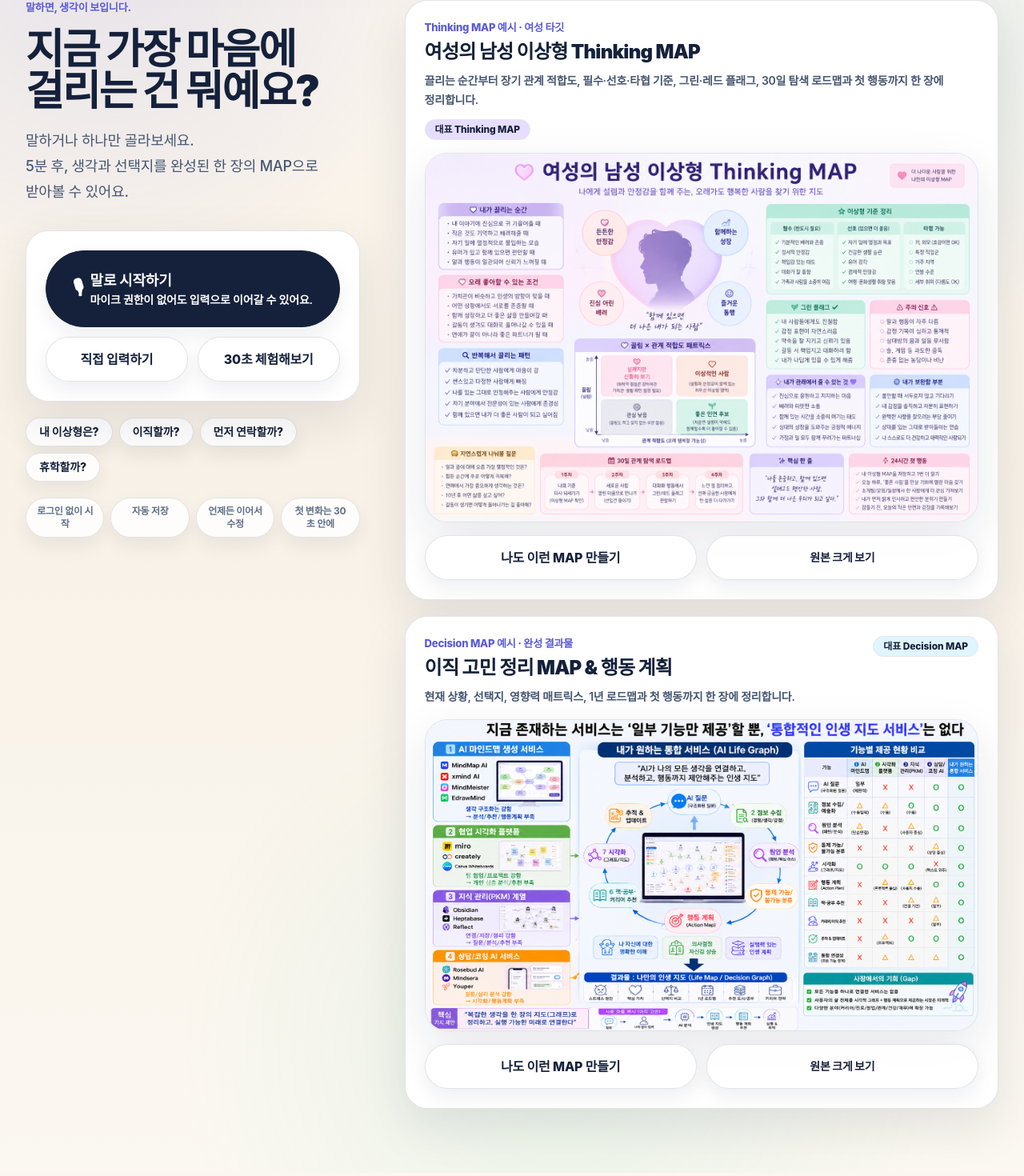
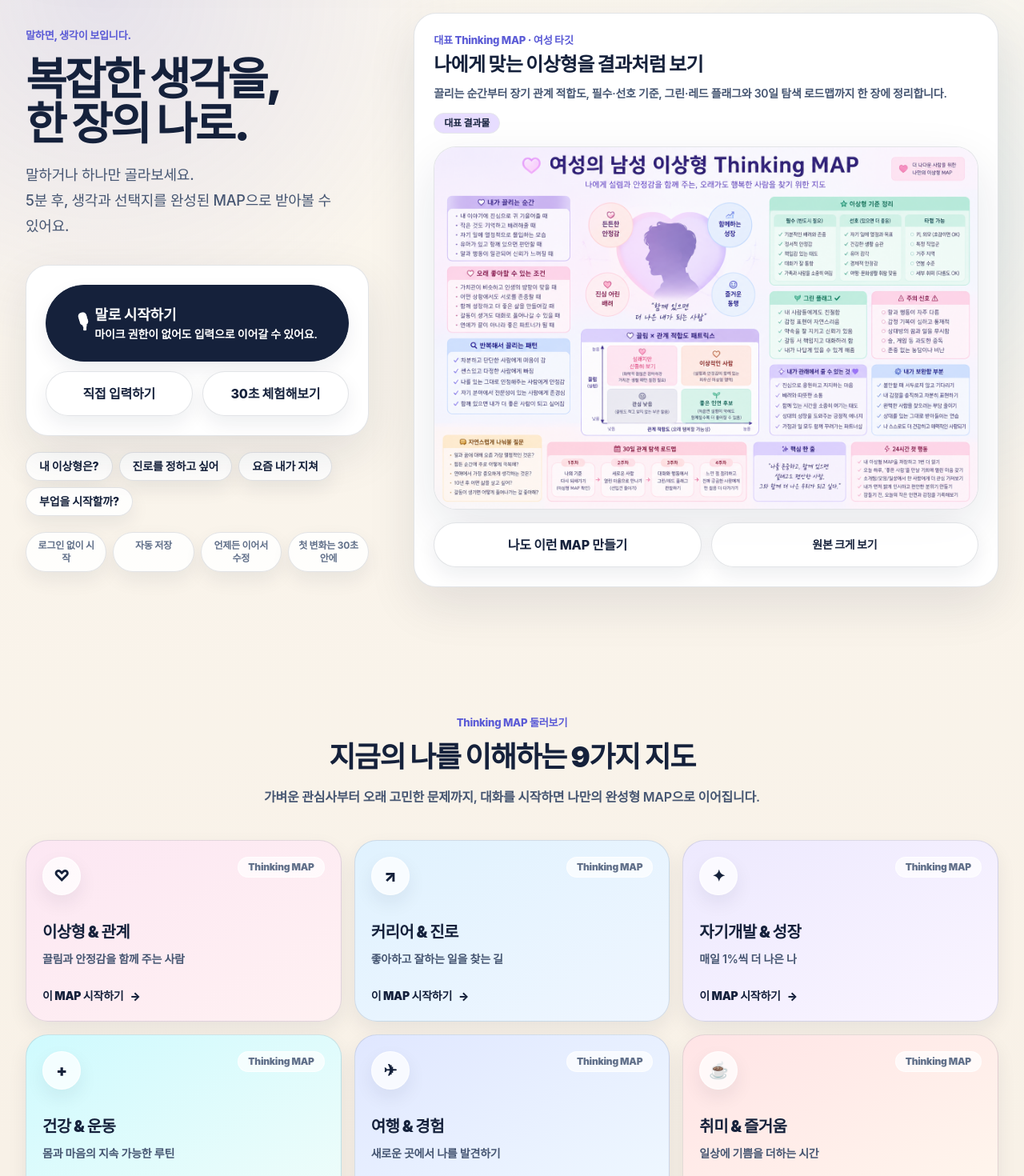
Before and after one commit to kwakhaeyong/map-mvp, a Next.js app: page / in a window 1280 px wide. Shown: the part 146-1616 px from the top of the page at 80% size. Built offline with nearby package versions, Linux system fonts and the light colour scheme.

Commit message:
feat: rebuild landing into showcase gallery

```diff
--- a/src/map-decision-v1/components/Landing.tsx
+++ b/src/map-decision-v1/components/Landing.tsx
@@ -17,7 +17,19 @@ export function Brand() {
   );
 }
 
-const topics = ["내 이상형은?", "이직할까?", "먼저 연락할까?", "휴학할까?"];
+const topics = ["내 이상형은?", "진로를 정하고 싶어", "요즘 내가 지쳐", "부업을 시작할까?"];
+
+const thinkingTopics = [
+  { title: "이상형 & 관계", subtitle: "끌림과 안정감을 함께 주는 사람", icon: "♡", tone: "from-pink-100 to-rose-50", topic: "내가 원하는 남성 이상형은 어떤 사람일까?" },
+  { title: "커리어 & 진로", subtitle: "좋아하고 잘하는 일을 찾는 길", icon: "↗", tone: "from-sky-100 to-blue-50", topic: "내 진로와 커리어 방향을 정리하고 싶어" },
+  { title: "자기개발 & 성장", subtitle: "매일 1%씩 더 나은 나", icon: "✦", tone: "from-violet-100 to-purple-50", topic: "내 성장 계획을 만들고 싶어" },
+  { title: "건강 & 운동", subtitle: "몸과 마음의 지속 가능한 루틴", icon: "+", tone: "from-cyan-100 to-teal-50", topic: "건강과 운동 루틴을 만들고 싶어" },
+  { title: "여행 & 경험", subtitle: "새로운 곳에서 나를 발견하기", icon: "✈", tone: "from-indigo-100 to-sky-50", topic: "나에게 맞는 여행과 경험을 정리하고 싶어" },
+  { title: "취미 & 즐거움", subtitle: "일상에 기쁨을 더하는 시간", icon: "☕", tone: "from-rose-100 to-orange-50", topic: "나에게 맞는 취미를 찾고 싶어" },
+  { title: "인간관계 & 소통", subtitle: "더 깊고 편안한 관계 만들기", icon: "◎", tone: "from-emerald-100 to-green-50", topic: "인간관계와 소통을 정리하고 싶어" },
+  { title: "학업 & 자격증", subtitle: "배움을 성취로 연결하는 계획", icon: "□", tone: "from-fuchsia-100 to-pink-50", topic: "학업과 자격증 계획을 세우고 싶어" },
+  { title: "창업 & 부업", subtitle: "작게 실험하고 크게 키우는 길", icon: "△", tone: "from-orange-100 to-amber-50", topic: "창업이나 부업 아이디어를 정리하고 싶어" },
+];
 
 type ShowcaseCardProps = {
   kicker: string;
@@ -32,168 +44,107 @@ type ShowcaseCardProps = {
   onStart: (topic?: string) => void;
 };
 
-function ShowcaseCard({
-  kicker,
-  title,
-  description,
-  badge,
-  badgeTone,
-  imageSrc,
-  imageAlt,
-  imageLabel,
-  startTopic,
-  onStart,
-}: ShowcaseCardProps) {
+function ShowcaseCard({ kicker, title, description, badge, badgeTone, imageSrc, imageAlt, imageLabel, startTopic, onStart }: ShowcaseCardProps) {
   return (
     <Card className="overflow-hidden p-4 sm:p-5">
       <div className="mb-4 flex flex-wrap items-start justify-between gap-3">
         <div className="max-w-2xl">
           <p className="kicker">{kicker}</p>
-          <h2 className="mt-1 text-xl font-black tracking-[-0.03em] sm:text-2xl">
-            {title}
-          </h2>
-          <p className="mt-2 break-keep text-sm font-semibold leading-6 text-text-secondary">
-            {description}
-          </p>
+          <h2 className="mt-1 text-xl font-black tracking-[-0.03em] sm:text-2xl">{title}</h2>
+          <p className="mt-2 break-keep text-sm font-semibold leading-6 text-text-secondary">{description}</p>
         </div>
         <Badge tone={badgeTone}>{badge}</Badge>
       </div>
-
-      <a
-        href={imageSrc}
-        target="_blank"
-        rel="noreferrer"
-        className="group block overflow-hidden rounded-large border border-border bg-surface-elevated shadow-floating focus-visible:outline-none focus-visible:ring-4 focus-visible:ring-primary/20"
-        aria-label={imageLabel}
-      >
-        <img
-          src={imageSrc}
-          alt={imageAlt}
-          className="h-auto w-full object-contain transition-transform duration-300 group-hover:scale-[1.01]"
-          loading="eager"
-        />
+      <a href={imageSrc} target="_blank" rel="noreferrer" className="group block overflow-hidden rounded-large border border-border bg-surface-elevated shadow-floating focus-visible:outline-none focus-visible:ring-4 focus-visible:ring-primary/20" aria-label={imageLabel}>
+        <img src={imageSrc} alt={imageAlt} className="h-auto w-full object-contain transition-transform duration-300 group-hover:scale-[1.01]" loading="eager" />
       </a>
-
       <div className="mt-4 grid gap-3 sm:grid-cols-2">
-        <Button variant="default" size="lg" onClick={() => onStart(startTopic)}>
-          나도 이런 MAP 만들기
-        </Button>
-        <a
-          href={imageSrc}
-          target="_blank"
-          rel="noreferrer"
-          className="inline-flex min-h-12 items-center justify-center rounded-pill border border-border bg-surface px-5 text-sm font-black shadow-subtle transition hover:-translate-y-0.5 hover:shadow-floating"
-        >
-          원본 크게 보기
-        </a>
+        <Button variant="default" size="lg" onClick={() => onStart(startTopic)}>나도 이런 MAP 만들기</Button>
+        <a href={imageSrc} target="_blank" rel="noreferrer" className="inline-flex min-h-12 items-center justify-center rounded-pill border border-border bg-surface px-5 text-sm font-black shadow-subtle transition hover:-translate-y-0.5 hover:shadow-floating">원본 크게 보기</a>
       </div>
     </Card>
   );
 }
 
-function MapShowcaseGallery({ onStart }: { onStart: (topic?: string) => void }) {
+function TopicGallery({ onStart }: { onStart: (topic?: string) => void }) {
   return (
-    <div className="grid gap-5" aria-label="완성형 MAP 결과물 예시">
-      <ShowcaseCard
-        kicker="Thinking MAP 예시 · 여성 타깃"
-        title="여성의 남성 이상형 Thinking MAP"
-        description="끌리는 순간부터 장기 관계 적합도, 필수·선호·타협 기준, 그린·레드 플래그, 30일 탐색 로드맵과 첫 행동까지 한 장에 정리합니다."
-        badge="대표 Thinking MAP"
-        badgeTone="value"
-        imageSrc="/showcases/ideal-partner-thinking-map.png"
-        imageAlt="여성이 자신과 잘 맞는 남성 이상형을 끌림, 관계 적합도, 필수 조건, 선호 조건, 타협 가능 조건, 반복 패턴, 그린 플래그, 주의 신호, 30일 관계 탐색 로드맵과 24시간 첫 행동으로 정리한 Thinking MAP"
-        imageLabel="여성의 남성 이상형 Thinking MAP 원본 크게 보기"
-        startTopic="내가 원하는 남성 이상형은 어떤 사람일까?"
-        onStart={onStart}
-      />
-
-      <ShowcaseCard
-        kicker="Decision MAP 예시 · 완성 결과물"
-        title="이직 고민 정리 MAP & 행동 계획"
-        description="현재 상황, 선택지, 영향력 매트릭스, 1년 로드맵과 첫 행동까지 한 장에 정리합니다."
-        badge="대표 Decision MAP"
-        badgeTone="action"
-        imageSrc="/showcases/career-decision-map.png.png"
-        imageAlt="이직 고민을 스트레스 요인, 통제 가능 영역, 선택지, 영향력 매트릭스, 시나리오, 1년 로드맵과 행동 계획으로 정리한 완성형 Decision MAP"
-        imageLabel="이직 Decision MAP 원본 크게 보기"
-        startTopic="이직할까?"
-        onStart={onStart}
-      />
-    </div>
+    <section className="map-container py-16 sm:py-20" aria-labelledby="thinking-gallery-title">
+      <div className="mx-auto max-w-3xl text-center">
+        <p className="kicker">Thinking MAP 둘러보기</p>
+        <h2 id="thinking-gallery-title" className="mt-3 text-3xl font-black tracking-[-0.04em] sm:text-4xl">지금의 나를 이해하는 9가지 지도</h2>
+        <p className="mt-4 break-keep text-base font-semibold leading-7 text-text-secondary">가벼운 관심사부터 오래 고민한 문제까지, 대화를 시작하면 나만의 완성형 MAP으로 이어집니다.</p>
+      </div>
+      <div className="mt-10 grid gap-4 sm:grid-cols-2 lg:grid-cols-3">
+        {thinkingTopics.map((item) => (
+          <button key={item.title} type="button" onClick={() => onStart(item.topic)} className={`group min-h-56 rounded-large border border-border bg-gradient-to-br ${item.tone} p-5 text-left shadow-subtle transition duration-300 hover:-translate-y-1 hover:shadow-floating focus-visible:outline-none focus-visible:ring-4 focus-visible:ring-primary/20`}>
+            <div className="flex items-start justify-between gap-4">
+              <span className="grid size-12 place-items-center rounded-full border border-white/70 bg-white/75 text-xl font-black shadow-subtle">{item.icon}</span>
+              <span className="rounded-pill border border-white/70 bg-white/70 px-3 py-1 text-xs font-black text-text-muted">Thinking MAP</span>
+            </div>
+            <h3 className="mt-8 text-xl font-black tracking-[-0.03em]">{item.title}</h3>
+            <p className="mt-2 break-keep text-sm font-semibold leading-6 text-text-secondary">{item.subtitle}</p>
+            <span className="mt-6 inline-flex items-center gap-2 text-sm font-black">이 MAP 시작하기 <span className="transition group-hover:translate-x-1">→</span></span>
+          </button>
+        ))}
+      </div>
+    </section>
   );
 }
 
-export function Landing({
-  hasDraft,
-  onStart,
-  onResume,
-  onDemo,
-  saveState = "saved",
-}: {
-  hasDraft: boolean;
-  onStart: (topic?: string) => void;
-  onResume: () => void;
-  onDemo: () => void;
-  saveState?: "loading" | "saved" | "saving";
-}) {
+export function Landing({ hasDraft, onStart, onResume, onDemo, saveState = "saved" }: { hasDraft: boolean; onStart: (topic?: string) => void; onResume: () => void; onDemo: () => void; saveState?: "loading" | "saved" | "saving"; }) {
   return (
     <main className="min-h-screen px-4 py-4 text-text-primary sm:px-6 lg:px-8">
       <header className="map-container flex items-center justify-between rounded-pill border border-border bg-surface px-4 py-3 shadow-floating backdrop-blur-xl">
         <Brand />
         <div className="flex items-center gap-2">
-          <Badge tone={saveState === "saving" ? "default" : "success"}>
-            {saveState === "loading"
-              ? "불러오는 중"
-              : saveState === "saving"
-                ? "자동 저장 중"
-                : "자동 저장됨"}
-          </Badge>
-          {hasDraft ? (
-            <Button variant="secondary" onClick={onResume}>이어서 하기</Button>
-          ) : null}
+          <Badge tone={saveState === "saving" ? "default" : "success"}>{saveState === "loading" ? "불러오는 중" : saveState === "saving" ? "자동 저장 중" : "자동 저장됨"}</Badge>
+          {hasDraft ? <Button variant="secondary" onClick={onResume}>이어서 하기</Button> : null}
         </div>
       </header>
 
-      <section className="map-container grid items-start gap-10 py-10 lg:grid-cols-[minmax(0,.72fr)_minmax(36rem,1.28fr)] lg:gap-14 lg:py-16">
-        <div className="max-w-2xl lg:sticky lg:top-8">
+      <section className="map-container grid items-center gap-10 py-12 lg:grid-cols-[minmax(0,.74fr)_minmax(34rem,1.26fr)] lg:gap-14 lg:py-20">
+        <div className="max-w-2xl">
           <p className="kicker">말하면, 생각이 보입니다.</p>
-          <h1 className="mt-4 text-balance break-keep text-[2.125rem] font-black leading-[1.12] tracking-[-0.04em] sm:text-5xl lg:text-[3.25rem]">
-            지금 가장 마음에 걸리는 건 뭐예요?
-          </h1>
-          <p className="mt-5 max-w-xl whitespace-pre-line break-keep text-lg font-medium leading-8 text-text-secondary">
-            말하거나 하나만 골라보세요.{`\n`}5분 후, 생각과 선택지를 완성된 한 장의 MAP으로 받아볼 수 있어요.
-          </p>
-
+          <h1 className="mt-4 text-balance break-keep text-[2.25rem] font-black leading-[1.08] tracking-[-0.05em] sm:text-5xl lg:text-[3.5rem]">복잡한 생각을,<br />한 장의 나로.</h1>
+          <p className="mt-5 max-w-xl whitespace-pre-line break-keep text-lg font-medium leading-8 text-text-secondary">말하거나 하나만 골라보세요.{`\n`}5분 후, 생각과 선택지를 완성된 MAP으로 받아볼 수 있어요.</p>
           <Card className="mt-8 p-3 sm:p-4">
             <VoiceButton className="min-h-24 w-full justify-start px-6 text-left text-lg" onClick={() => onStart()}>
               <span className="text-2xl">🎙</span>
-              <span>
-                <span className="block">말로 시작하기</span>
-                <span className="block text-sm font-semibold text-primary-foreground/80">마이크 권한이 없어도 입력으로 이어갈 수 있어요.</span>
-              </span>
+              <span><span className="block">말로 시작하기</span><span className="block text-sm font-semibold text-primary-foreground/80">마이크 권한이 없어도 입력으로 이어갈 수 있어요.</span></span>
             </VoiceButton>
             <div className="mt-3 grid gap-3 sm:grid-cols-2">
               <Button variant="secondary" size="lg" onClick={() => onStart()}>직접 입력하기</Button>
               <Button variant="default" size="lg" onClick={onDemo}>30초 체험해보기</Button>
             </div>
-            {hasDraft ? (
-              <Button className="mt-3 w-full" variant="default" onClick={onResume}>저장된 이야기 이어서 하기</Button>
-            ) : null}
+            {hasDraft ? <Button className="mt-3 w-full" variant="default" onClick={onResume}>저장된 이야기 이어서 하기</Button> : null}
           </Card>
+          <div className="mt-5 flex flex-wrap gap-2" aria-label="빠른 시작">{topics.map((topic) => <ResponseChip key={topic} onClick={() => onStart(topic)}>{topic}</ResponseChip>)}</div>
+          <div className="mt-5 grid gap-2 text-center text-xs font-bold text-text-muted sm:grid-cols-4">{["로그인 없이 시작", "자동 저장", "언제든 이어서 수정", "첫 변화는 30초 안에"].map((item) => <span key={item} className="rounded-pill border border-border bg-surface px-3 py-2 shadow-subtle">{item}</span>)}</div>
+        </div>
 
-          <div className="mt-5 flex flex-wrap gap-2" aria-label="빠른 시작">
-            {topics.map((topic) => (
-              <ResponseChip key={topic} onClick={() => onStart(topic)}>{topic}</ResponseChip>
-            ))}
-          </div>
-          <div className="mt-5 grid gap-2 text-center text-xs font-bold text-text-muted sm:grid-cols-4">
-            {["로그인 없이 시작", "자동 저장", "언제든 이어서 수정", "첫 변화는 30초 안에"].map((item) => (
-              <span key={item} className="rounded-pill border border-border bg-surface px-3 py-2 shadow-subtle">{item}</span>
-            ))}
+        <ShowcaseCard kicker="대표 Thinking MAP · 여성 타깃" title="나에게 맞는 이상형을 결과처럼 보기" description="끌리는 순간부터 장기 관계 적합도, 필수·선호 기준, 그린·레드 플래그와 30일 탐색 로드맵까지 한 장에 정리합니다." badge="대표 결과물" badgeTone="value" imageSrc="/showcases/ideal-partner-thinking-map.png" imageAlt="여성의 남성 이상형 Thinking MAP 완성 결과물" imageLabel="여성의 남성 이상형 Thinking MAP 원본 크게 보기" startTopic="내가 원하는 남성 이상형은 어떤 사람일까?" onStart={onStart} />
+      </section>
+
+      <TopicGallery onStart={onStart} />
+
+      <section className="map-container py-16 sm:py-20" aria-labelledby="decision-title">
+        <div className="mb-8 max-w-3xl">
+          <p className="kicker">Decision MAP</p>
+          <h2 id="decision-title" className="mt-3 text-3xl font-black tracking-[-0.04em] sm:text-4xl">생각을 정리한 뒤, 선택까지 이어집니다.</h2>
+          <p className="mt-4 break-keep text-base font-semibold leading-7 text-text-secondary">선택지, 리스크, 통제 가능 영역, 시나리오와 첫 행동을 한눈에 볼 수 있습니다.</p>
+        </div>
+        <ShowcaseCard kicker="Decision MAP 예시 · 완성 결과물" title="이직 고민 정리 MAP & 행동 계획" description="현재 상황, 선택지, 영향력 매트릭스, 1년 로드맵과 첫 행동까지 한 장에 정리합니다." badge="대표 Decision MAP" badgeTone="action" imageSrc="/showcases/career-decision-map.png.png" imageAlt="이직 고민을 선택지와 실행 계획으로 정리한 완성형 Decision MAP" imageLabel="이직 Decision MAP 원본 크게 보기" startTopic="이직할까?" onStart={onStart} />
+      </section>
+
+      <section className="map-container pb-20">
+        <div className="rounded-large border border-border bg-primary px-6 py-10 text-center text-primary-foreground shadow-floating sm:px-10 sm:py-14">
+          <p className="text-sm font-black text-primary-foreground/75">지금 떠오르는 생각 하나면 충분해요.</p>
+          <h2 className="mt-3 text-3xl font-black tracking-[-0.04em] sm:text-4xl">당신의 첫 MAP을 시작해보세요.</h2>
+          <div className="mx-auto mt-7 grid max-w-xl gap-3 sm:grid-cols-2">
+            <Button variant="secondary" size="lg" onClick={() => onStart()}>직접 입력하기</Button>
+            <Button variant="secondary" size="lg" onClick={onDemo}>30초 체험하기</Button>
           </div>
         </div>
-
-        <MapShowcaseGallery onStart={onStart} />
       </section>
     </main>
   );
```
